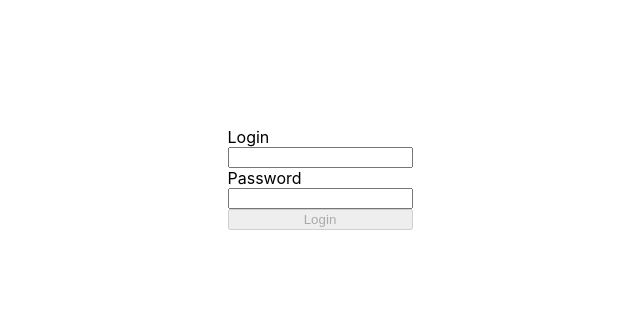
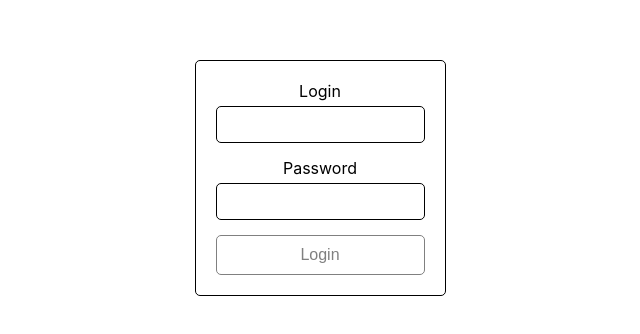
Before and after one commit to realNimur/auth, a React (Create React App) app: page / in a window 1280 px wide. Shown: the part 222-556 px from the top of the page, without its empty margins (320-960 px from the left). Built offline with nearby package versions, Linux system fonts and the light colour scheme.

Commit message:
add styles of component

```diff
--- a/src/App.css
+++ b/src/App.css
@@ -1,3 +1,6 @@
+*{
+    box-sizing: border-box;
+}
 .App {
   text-align: center;
 }
--- a/src/components/Button/Button.jsx
+++ b/src/components/Button/Button.jsx
@@ -1,9 +1,9 @@
-import React, {useState} from 'react';
+import React from 'react';
 import './button.css';
 
 const Button = ({caption,type,isDisabled,cls}) => {
     return (
-        <button className={cls} type={type} disabled={isDisabled}>{caption}</button>
+        <button className={`button ${cls}`} type={type} disabled={isDisabled}>{caption}</button>
     );
 };
 
--- a/src/components/Button/button.css
+++ b/src/components/Button/button.css
@@ -0,0 +1,21 @@
+.button{
+    border-radius: 5px;
+    background-color: #fff;
+    padding: 10px 0;
+    cursor: pointer;
+    transition: .2s;
+    border: 1px solid #000;
+    color: #000;
+    font-size: 1rem;
+}
+.button:hover{
+    background-color: #a4d5e0;
+    border-color:  #a4d5e0;
+    color: #fff;
+}
+.button[disabled]{
+    color: #808080 !important;
+    border-color: #808080 !important;
+    background-color: #fff !important;
+    cursor: no-drop;
+}
--- a/src/components/Input/Input.jsx
+++ b/src/components/Input/Input.jsx
@@ -8,8 +8,8 @@ const Input = ({caption, name, id, type, cls}) => {
     }
     return (
         <>
-            <label htmlFor={id}>{caption}</label>
-            <input type={type} id={id} name={name} value={value} onClick={e => handleChange(e)} className={cls}/>
+            <label htmlFor={id} style={{marginBottom: '5px', textAlign: 'center'}}>{caption}</label>
+            <input type={type} id={id} name={name} value={value} onChange={e => handleChange(e)} className={`input ${cls}`} autoComplete={"on"}/>
         </>
     );
 };
--- a/src/components/Input/input.css
+++ b/src/components/Input/input.css
@@ -0,0 +1,12 @@
+.input{
+    padding: 10px 15px;
+    border: 1px solid #000;
+    border-radius: 5px;
+
+}
+.input:focus{
+    outline: none;
+}
+.input_form{
+    margin-bottom: 15px;
+}
--- a/src/index.css
+++ b/src/index.css
@@ -1,3 +1,4 @@
+@import-normalize;
 body {
   margin: 0;
   font-family: -apple-system, BlinkMacSystemFont, 'Segoe UI', 'Roboto', 'Oxygen',
--- a/src/pages/auth/Auth.jsx
+++ b/src/pages/auth/Auth.jsx
@@ -6,9 +6,9 @@ import './auth.css';
 const Auth = () => {
     return (
         <form className={"auth-form"}>
-            <Input type={"text"} name={"login"} caption={"Login"} cls={"input input_form"} id={"login"}/>
-            <Input type={"password"} name={"password"} caption={"Password"} cls={"input input_form"} id={"password"} />
-            <Button caption={"Login"} type={"button"} cls={"button button_submit"} isDisabled={true}/>
+            <Input type={"text"} name={"login"} caption={"Login"} cls={" input_form"} id={"login"}/>
+            <Input type={"password"} name={"password"} caption={"Password"} cls={" input_form"} id={"password"} />
+            <Button caption={"Login"} type={"button"} cls={"button_submit"} isDisabled={true}/>
         </form>
     );
 };
--- a/src/pages/auth/auth.css
+++ b/src/pages/auth/auth.css
@@ -1,4 +1,7 @@
 .auth-form{
     display: flex;
     flex-direction: column;
+    padding: 20px;
+    border: 1px solid #000;
+    border-radius: 5px;
 }
```
